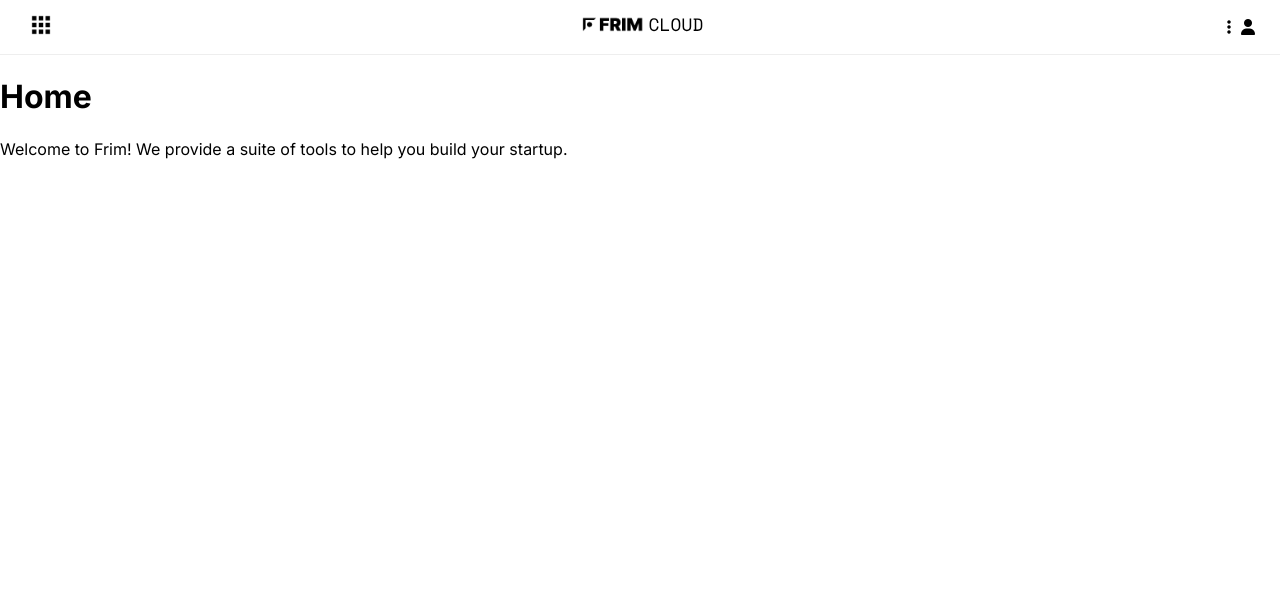
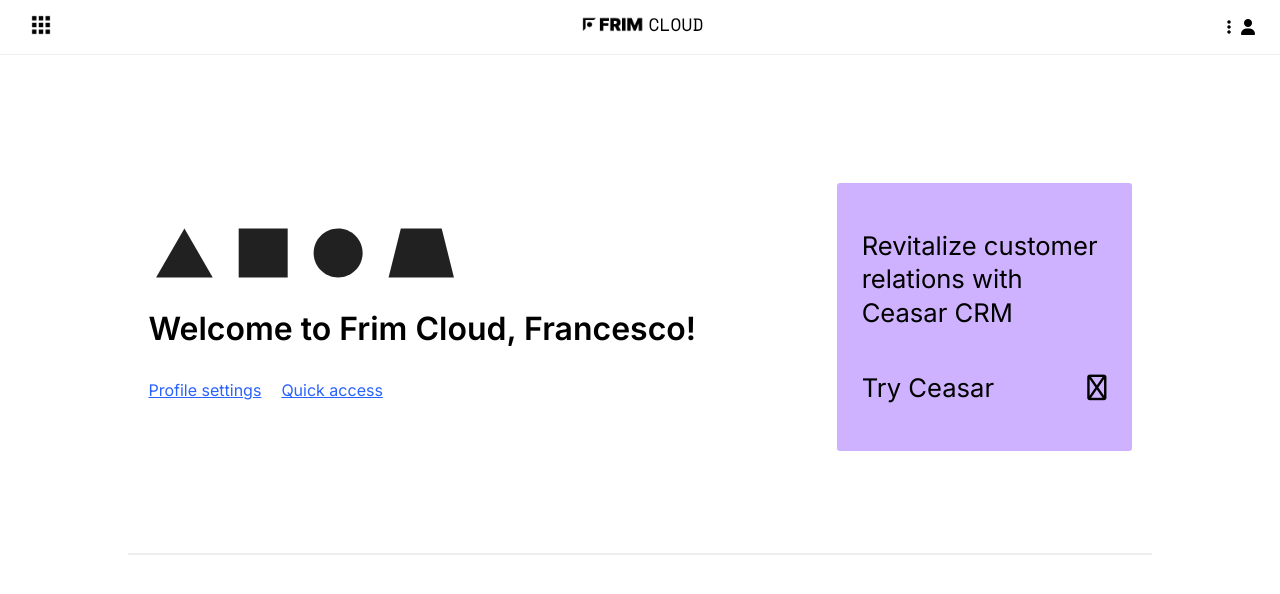
Before and after one commit to fconiglione/frimcloud, a React (Create React App) app in the folder Client/: page / in a window 1280 px wide. Shown: the top 594 px of the page. Built offline with nearby package versions, Linux system fonts and the light colour scheme; a web font is replaced by a local one.

Commit message:
welcome section complete of home

```diff
--- a/Client/src/assets/styles/App.css
+++ b/Client/src/assets/styles/App.css
@@ -5,6 +5,12 @@
 .dark {
   background-color: #000000;
   color: #ffffff;
+}
+
+/* Main */
+
+main {
+  padding: 2% 10%;
 }
 
 /* Sections */
--- a/Client/src/assets/styles/index.css
+++ b/Client/src/assets/styles/index.css
@@ -342,7 +342,7 @@
   flex-direction: row;
 }
 .login-form-nav a {
-  color: rgb(0,0,255);
+  color: #2962FF;
 }
 .login-form-nav a:hover {
   text-decoration: none;
@@ -420,7 +420,7 @@
 .register-title-item a {
   text-align: right;
   width: 100%;
-  color: rgb(0,0,255);
+  color: #2962FF;
 }
 .register-title-item a:hover {
   text-decoration: none;
@@ -566,3 +566,106 @@
 .error-message.visible {
   display: flex;
 }
+
+/* Home (.home) */
+
+/* Welcome (.welcome) */
+
+.welcome {
+  display: flex;
+  align-items: center;
+  justify-content: space-between;
+  align-items: center;
+  flex-direction: row;
+  gap: 30px;
+  padding: 10% 2%;
+}
+@media screen and (max-width: 942px) {
+  .welcome {
+    align-items: flex-start;
+      flex-direction: column;
+  }
+  .welcome-column:last-child {
+    flex-basis: unset;
+  }
+  .welcome-column:last-child a {
+    padding: 15px !important;
+  }
+  .welcome-column:last-child h2, .welcome-column:last-child i {
+    font-size: 1.2em !important;
+  }
+}
+.welcome-column {
+  display: flex;
+  justify-content: center;
+  flex-direction: column;
+  gap: 30px;
+}
+.welcome-column img {
+  height: 100px;
+  width: auto;
+  margin: -30px -10px;
+}
+@media screen and (max-width: 500px) {
+  .welcome-column img {
+      width: 100%;
+  }
+
+}
+.welcome-column h1 {
+  font-size: 2em;
+  margin: 0;
+  font-weight: 600;
+}
+@media screen and (max-width: 500px) {
+  .welcome-column h1 {
+      font-size: 1.6em;
+  }
+}
+.welcome-nav {
+  display: flex;
+  flex-direction: row;
+  gap: 20px;
+  align-items: center;
+}
+.welcome-nav a {
+  color: #2962FF;
+}
+.welcome-nav a:hover {
+  text-decoration: none;
+}
+.welcome-column:last-child {
+  flex-basis: 30%;
+}
+@media screen and (max-width: 1193px) {
+  .welcome-column:last-child {
+      flex-basis: 50%;
+  }
+}
+.welcome-column:last-child a {
+  background-color: rgb(206, 178, 255);
+  color: #000000;
+  text-decoration: none;
+  padding: 25px;
+  border-radius: 3px;
+}
+.welcome-column:last-child a:hover {
+  box-shadow: rgba(0, 0, 0, 0.1) 0px 4px 12px;
+}
+.welcome-column:last-child h2, .welcome-column:last-child i {
+  font-size: 1.6em;
+  font-weight: 400;
+}
+.welcome-column:last-child div:last-child {
+  display: flex;
+  align-items: center;
+  justify-content: space-between;
+  flex-direction: row;
+}
+.home hr {
+  border: 1px solid #eeeeee;
+  margin: 0;
+  padding: 0;
+}
+
+/* Quick access (.quick-access) */
--- a/Client/src/pages/index.js
+++ b/Client/src/pages/index.js
@@ -1,4 +1,5 @@
 import React, {useEffect} from "react";
+import ShapesBanner from "../assets/images/shapes-banner.svg";
 
 function Home() {
     const pageTitle = "Home";
@@ -7,10 +8,39 @@
         document.title = `${pageTitle} | Frim`;
     }, [pageTitle]);
     return (
-        <div>
-            <h1>{pageTitle}</h1>
-            <p>Welcome to Frim! We provide a suite of tools to help you build your startup.</p>
-        </div>
+        <main className="home">
+            <section className="welcome">
+                <div className="welcome-column">
+                    <div>
+                        <img src={ShapesBanner} alt="A triangle, a square, a circle, and a trapezoid." />
+                    </div>
+                    <div>
+                        <h1>Welcome to Frim Cloud, Francesco!</h1>
+                    </div>
+                    <div className="welcome-nav">
+                        <a href="/settings">
+                            Profile settings
+                        </a>
+                        <a href="#quick-access">
+                            Quick access
+                        </a>
+                    </div>
+                </div>
+                <div className="welcome-column">
+                    <a href="https://www.ceasar.frim.io">
+                        <div>
+                            <h2>Revitalize customer relations with Ceasar CRM</h2>
+                        </div>
+                        <div>
+                            <h2>Try Ceasar</h2>
+                            <i className="fas fa-arrow-right"></i>
+                        </div>
+                    </a>
+                </div>
+            </section>
+            <hr />
+            <section className="quick-access" id="quick-access"></section>
+        </main>
     );
 }
 
```
Also changed, not shown: Client/src/assets/images/shapes-banner.svg (added).
